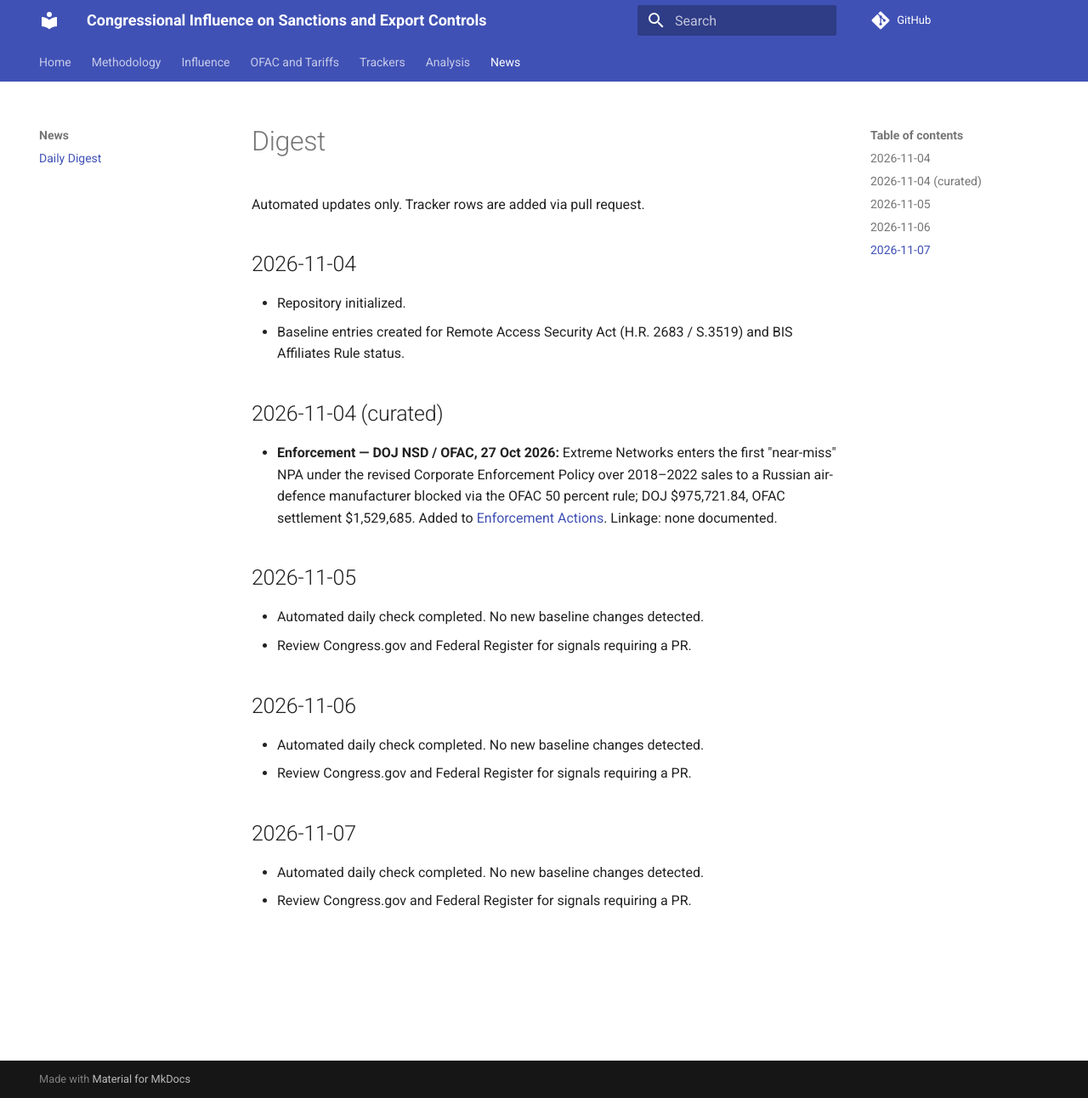
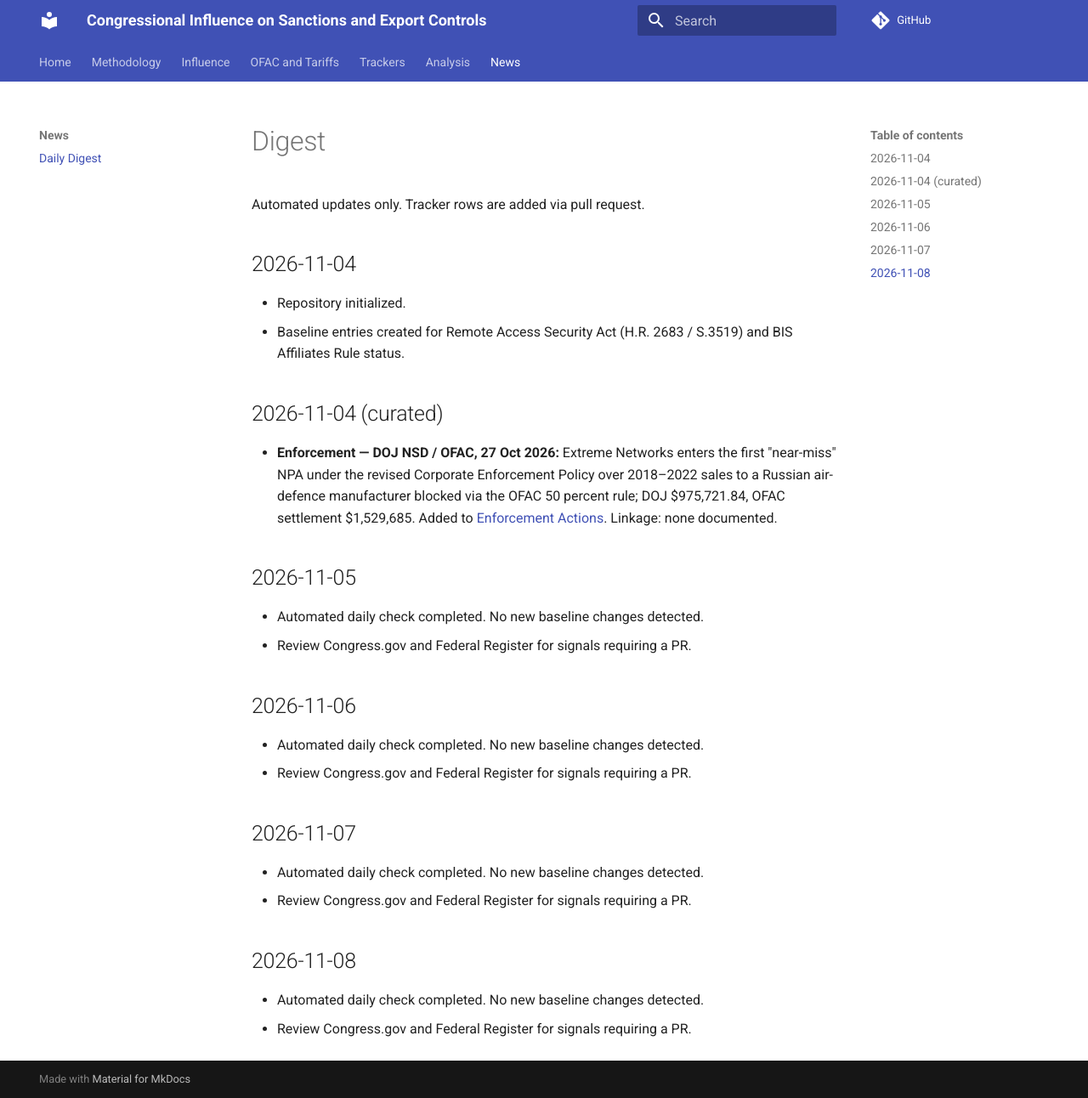
Before and after one commit to felipelago17/Congressional-Influence-Sanctions-Export-Controls, an MkDocs documentation site: the page built from docs/news/digest.md, in a window 1280 px wide and 1292 px high. Shown: the whole window at 85% size. Built offline with MkDocs 1.6.1 and Material for MkDocs 9.7.7, drawn with Linux system fonts in a browser that asks for light colours; comment, search, counter and statistics services are not loaded.

Commit message:
chore: daily digest

```diff
--- a/docs/news/digest.md
+++ b/docs/news/digest.md
@@ -25,3 +25,8 @@ Automated updates only. Tracker rows are added via pull request.
 
 - Automated daily check completed. No new baseline changes detected.
 - Review Congress.gov and Federal Register for signals requiring a PR.
+
+## 2026-11-08
+
+- Automated daily check completed. No new baseline changes detected.
+- Review Congress.gov and Federal Register for signals requiring a PR.
```
